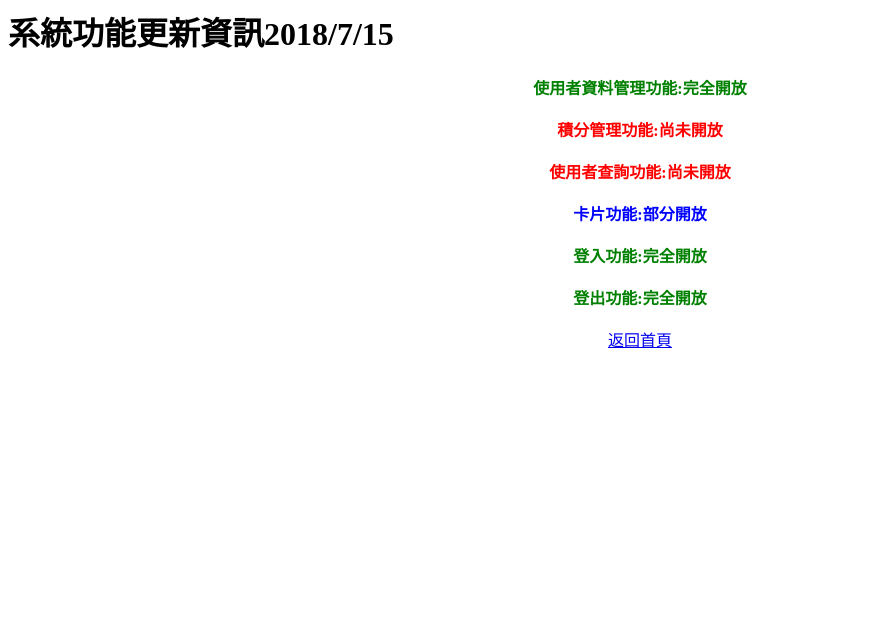
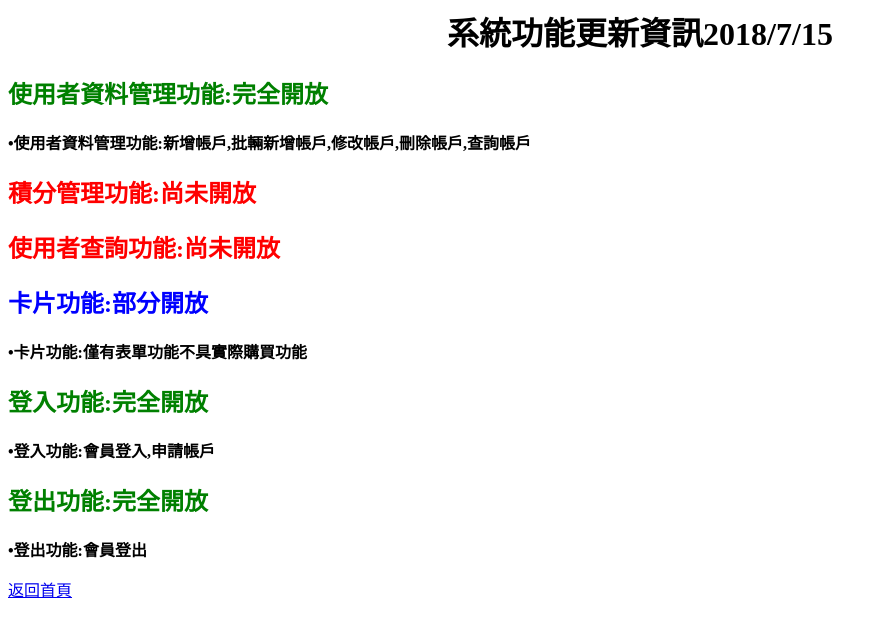
Before and after one commit to david900916/project, a PHP site: page /message.php in a window 1280 px wide. Shown: the top 637 px of the page, without its empty margins (0-887 px from the left). Run offline with PHP 8.4, Linux system fonts and the light colour scheme.

Commit message:
Add files via upload

```diff
--- a/message.php
+++ b/message.php
@@ -1,11 +1,15 @@
 <form name="form" method="post">
-<H1>系統功能更新資訊2018/7/15</H1>
-<CENTER><B><font color="green">使用者資料管理功能:完全開放</font><BR>
-<BR><font color="red">積分管理功能:尚未開放</font><BR>
-<BR><font color="red">使用者查詢功能:尚未開放</font><BR>
-<BR><font color="blue">卡片功能:部分開放</font><BR>
-<BR><font color="green">登入功能:完全開放</font><BR>
-<BR><font color="green">登出功能:完全開放<BR><BR></B>
-<a href="HOME.php">返回首頁</a></CENTER>
+<H1 align="center">系統功能更新資訊2018/7/15</H1>
+<font color="green"><H2>使用者資料管理功能:完全開放</font></H2>
+<p><b>•使用者資料管理功能:新增帳戶,批輛新增帳戶,修改帳戶,刪除帳戶,查詢帳戶</p></b>
+<font color="red"><H2>積分管理功能:尚未開放</font></H2>
+<font color="red"><H2>使用者查詢功能:尚未開放</font></H2>
+<font color="blue"><H2>卡片功能:部分開放</font></H2>
+<p><b>•卡片功能:僅有表單功能不具實際購買功能</p></b>
+<font color="green"><H2>登入功能:完全開放</font></H2>
+<p><b>•登入功能:會員登入,申請帳戶</p></b>
+<font color="green"><H2>登出功能:完全開放</font></H2>
+<p><b>•登出功能:會員登出</p></B>
+<a href="HOME.php">返回首頁</a>
 
 </form>
```
